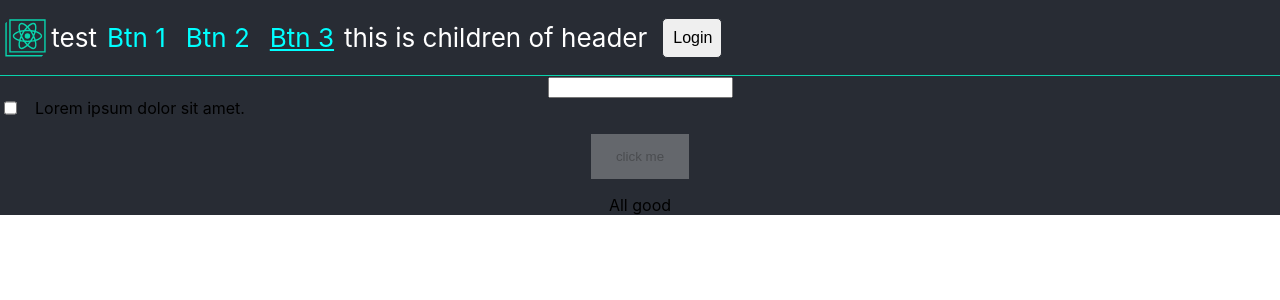
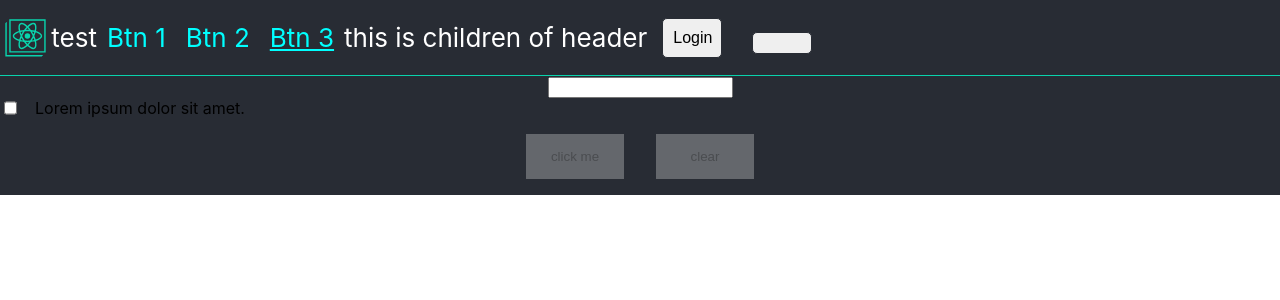
Before and after one commit to AlyonaPianykh/lecture-1-project, a React (Create React App) app: page / in a window 1280 px wide. Shown: the top 300 px of the page. Built offline with nearby package versions, Linux system fonts and the light colour scheme.

Commit message:
homework

```diff
--- a/src/components/App/App.js
+++ b/src/components/App/App.js
@@ -39,15 +39,17 @@ class AppTheReal extends Component {
       isChecked: false,
       inputValue: '',
       isDarkTheme: true,
-      showSuccess: true
+      showSuccess: false
     };
 
     this.onApplyBtnClick = this.onApplyBtnClick.bind(this);
+    // this.onFormSubmit = this.onFormSubmit.bind(this)
   }
 
   renderActionsBlock() {
     return (
       <div className="actions-block">
+
         <Button
           label="Cancel"
           className={`${CN}__btn ${CN}__btn--error`}
@@ -59,41 +61,57 @@ class AppTheReal extends Component {
           className={`${CN}__btn`}
           onClick={this.onApplyBtnClick}
         />
+
       </div>
     );
   }
 
   onApplyBtnClick() {
         const {isDarkTheme} = this.state;
-
         this.setState({
         isDarkTheme: !isDarkTheme
         });
   }
 
   onFormSubmit = () =>{
-    const {showSuccess} = this.state
+        const {showSuccess} = this.state;
+        console.log('yes');
         this.setState({
             showSuccess: true
          })
-}
+  };
+
+
+  onTextHide = () =>{
+        const {showSuccess} = this.state;
+        this.setState({
+            showSuccess: false
+        })
+  };
+
 
 
   render() {
-    const { isChecked, inputValue, isDarkTheme , showSuccess} = this.state;
-
+    const {isChecked,inputValue, isDarkTheme , showSuccess} = this.state;
 
     const darkThemeClass = isDarkTheme ? `${CN}__dark` : '';
 
     return (
       <div className={`${CN} ${darkThemeClass}`}>
+
         <Header
           className="App-header"
           showLogo={true}
         >
           <div>this is children of header</div>
+
         </Header>
-        <Form  onFormsubmit={this.onFormSubmit} />
+
+        <Form
+            onFormSubmit={this.onFormSubmit}
+            onTextHide={this.onTextHide}
+            inputValue={inputValue}
+        />
         { showSuccess && <div>All good</div>}
 
       </div>
--- a/src/components/Button/Button.js
+++ b/src/components/Button/Button.js
@@ -14,23 +14,42 @@ export class Button extends Component {
   }
 
   onClick() {
-    const { onClick } = this.props;
-    console.log('I\' here');
-    onClick && onClick();
+      const { onClick,inputValue } = this.props;
+      console.log(inputValue);
+      onClick && onClick();
   }
 
+
+
   render() {
-    const { className = '', type = 'button', disabled = false, label = '' } = this.props;
+    const { className = '',
+            type = 'button',
+            disabled = false,
+            label = '',label2 = '',
+            onClick2} = this.props;
 
     return (
+  <div>
       <button
-        className={`${CN} ${className}`}
-        onClick={this.onClick}
-        disabled={disabled}
-        type={type}
+          className={`${CN} ${className}`}
+          onClick={this.onClick}
+          disabled={disabled}
+          type={type}
       >
         {label}
       </button>
+
+      <button
+          className={`${CN} ${className}`}
+          onClick={onClick2}
+          disabled={disabled}
+          type={type}
+      >
+          {label2}
+      </button>
+
+
+  </div>
     );
   }
 }
--- a/src/components/Form/Form.js
+++ b/src/components/Form/Form.js
@@ -12,6 +12,7 @@ export class Form extends Component{
             inputValue: '',
             isChecked: false,
         };
+
     };
 
     onInputChange = (inputValue) => {
@@ -34,10 +35,19 @@ export class Form extends Component{
         return inputValue.length && isChecked
     };
 
+    onClear = ()=>{
+        const { onTextHide } = this.props;
+        this.setState({
+            inputValue: '',
+            isChecked: false
+        });
+        onTextHide && onTextHide();
+    };
+
 
     render(){
-        const {inputValue, isChecked} = this.state;
-        const { onFormSubmit} = this.props
+        const { inputValue,isChecked} = this.state;
+        const { onFormSubmit} = this.props;
         return(
 
             <form>
@@ -54,9 +64,12 @@ export class Form extends Component{
 
                 <Button
                     label="click me"
+                    label2='clear'
                     className={`${CN}__btn`}
-                    onclick={this.OnFormSubmit}
+                    onClick={onFormSubmit}
                     disabled={!this.isValid()}
+                    onClick2={this.onClear}
+                    inputValue={inputValue}
                 />
             </form>
         );
```
Also changed, not shown: package.json (+14 -1 lines). Lines whose indentation alone changed are shown as unchanged.
